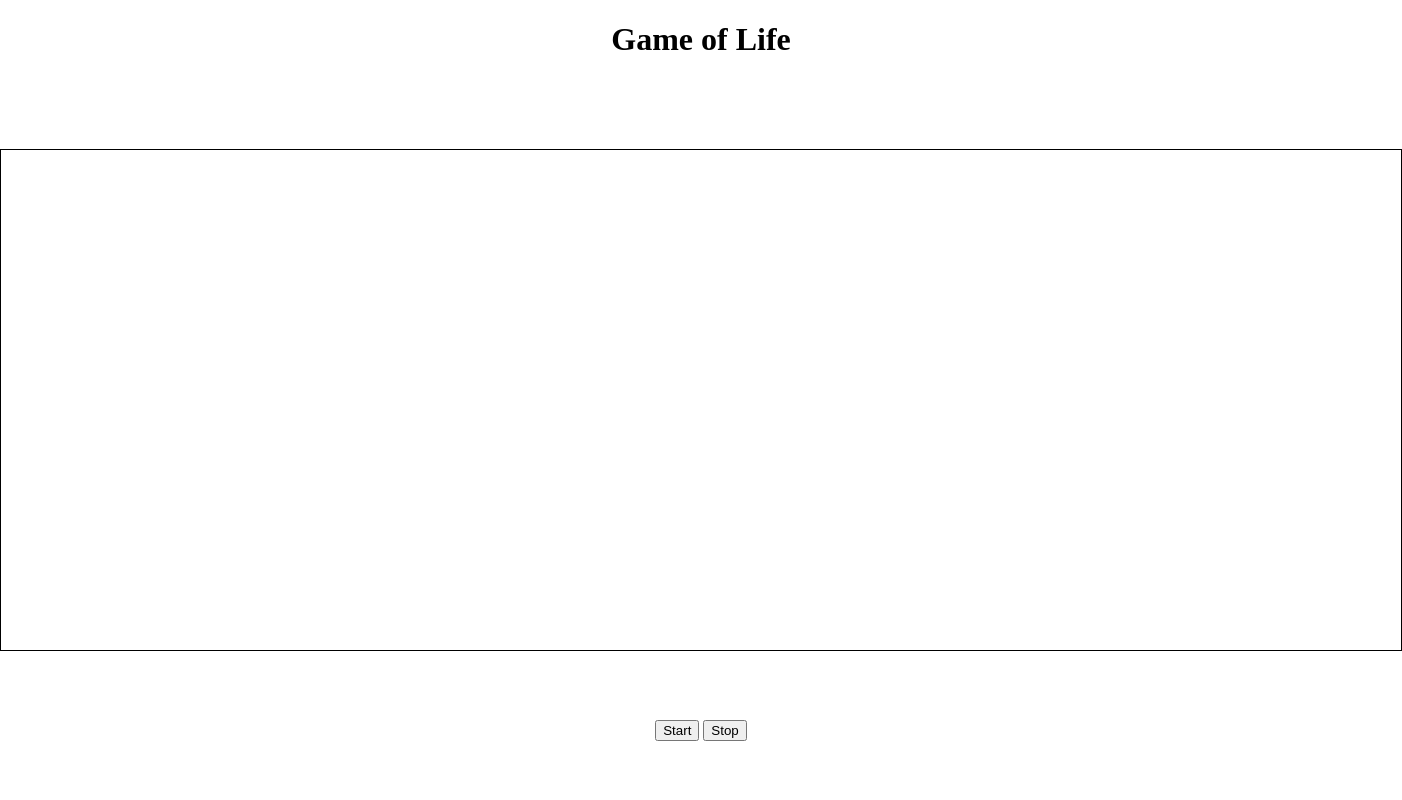
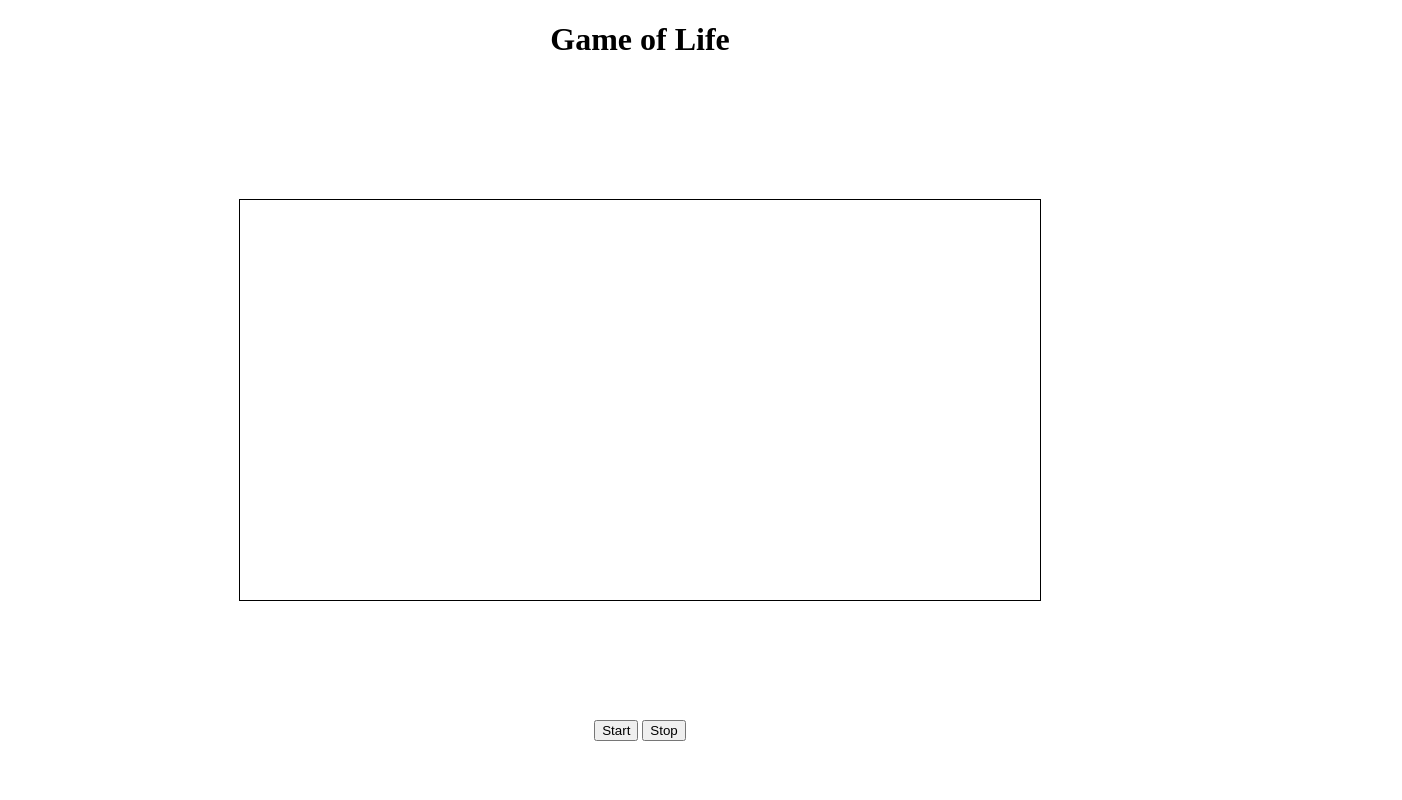
Before and after one commit to sigristarisa/ood-game-of-life, a plain HTML site: page index.html in a window 1280 px wide. Shown: the whole page, 1402 px wide, since content can reach past the window. Drawn offline with Linux system fonts and the light colour scheme.

Commit message:
refactored the constructor and fixed the typo

```diff
--- a/index.html
+++ b/index.html
@@ -12,7 +12,7 @@
         <h1>Game of Life</h1>
       </header>
       <main>
-        <canvas id="gridBoard" width="1400" height="500"></canvas>
+        <canvas id="gridBoard" width="800" height="400"></canvas>
       </main>
       <footer>
         <button id="start">Start</button>
--- a/script.js
+++ b/script.js
@@ -10,9 +10,10 @@ class GameOfLife {
     this.grid_in_row = Math.floor(gridBoard.height / this.grid_size);
     this.active_grids = [];
     this.inactive_grids = [];
+  }
 
     // function to create grids
-    this.createGrids = () => {
+    createGrids = () => {
       for (let i = 0; i < this.grid_in_row; i++) {
         this.active_grids[i] = [];
         for (let j = 0; j < this.grid_in_column; j++) {
@@ -20,12 +21,12 @@ class GameOfLife {
         }
       }
       this.inactive_grids = this.active_grids;
-      // console.log(inactive_grids);
-      // console.log(active_grids);
+      // console.log(this.inactive_grids);
+      // console.log(this.active_grids);
     };
 
     // function to give every grid a number of 0 or 1
-    this.giveGridsRandomNum = () => {
+    giveGridsRandomNum = () => {
       for (let i = 0; i < this.grid_in_row; i++) {
         for (let j = 0; j < this.grid_in_column; j++) {
           this.active_grids[i][j] = Math.random() > 0.5 ? 1 : 0;
@@ -35,24 +36,24 @@ class GameOfLife {
     };
 
     // function to give every grid a color according to its number
-    this.gridColor = () => {
+    gridColor = () => {
       for (let i = 0; i < this.grid_in_row; i++) {
         for (let j = 0; j < this.grid_in_column; j++) {
           this.active_grids[i][j] === 0
-            ? (ctx.fillStyle = "green")
-            : (ctx.fillStyle = "red");
+          ? (ctx.fillStyle = "green")
+          : (ctx.fillStyle = "red");
           ctx.fillRect(
-            j * this.cell_size,
-            i * this.cell_size,
-            this.cell_size,
-            this.cell_size
+            1 * this.grid_size,
+            1 * this.grid_size,
+            this.grid_size,
+            this.grid_size
           );
         }
       }
     };
 
     // function to count neighbours
-    this.countNeighbours = (row, col) => {
+    countNeighbours = (row, col) => {
       let total_neighbours = 0;
       total_neighbours += this.active_grids[row - 1][col - 1];
       total_neighbours += this.active_grids[row - 1][col];
@@ -66,7 +67,7 @@ class GameOfLife {
     };
 
     // function that takes row and column to return 0 or 1 according to its neighbors
-    this.updateGridValue = (row, col) => {
+    updateGridValue = (row, col) => {
       const total = this.countNeighbours(row, col);
       // cell with more than 4 or less then 2 neighbours dies
       // 1 becomes 0; 0 remains 0
@@ -86,7 +87,7 @@ class GameOfLife {
     };
 
     // update the life cycle
-    this.updateLifeCycle = () => {
+    updateLifeCycle = () => {
       for (let i = 0; i < this.cells_in_rows; i++) {
         for (let j = 0; j < this.cells_in_column; j++) {
           let new_state = this.updateGridValue(i, j);
@@ -98,23 +99,24 @@ class GameOfLife {
     };
 
     // set the game
-    this.gameSetUp = () => {
+    gameSetUp = () => {
       this.createGrids();
     };
 
     // run the game
-    this.runGame = () => {
+    runGame = () => {
       this.updateLifeCycle();
       this.gridColor();
     };
   }
-}
+
 
 const game = new GameOfLife();
 game.gameSetUp();
 
 // adding event listeners to buttons to launch actions
 document.getElementById("start").addEventListener("click", () => {
+  console.log("hello from start button")
   game.giveGridsRandomNum();
   game.gridColor();
   window.setInterval(() => {
@@ -123,5 +125,6 @@ document.getElementById("start").addEventListener("click", () => {
 });
 
 document.getElementById("stop").addEventListener("click", () => {
+  console.log("hello from stop button")
   game.gameSetUp();
 });
```
